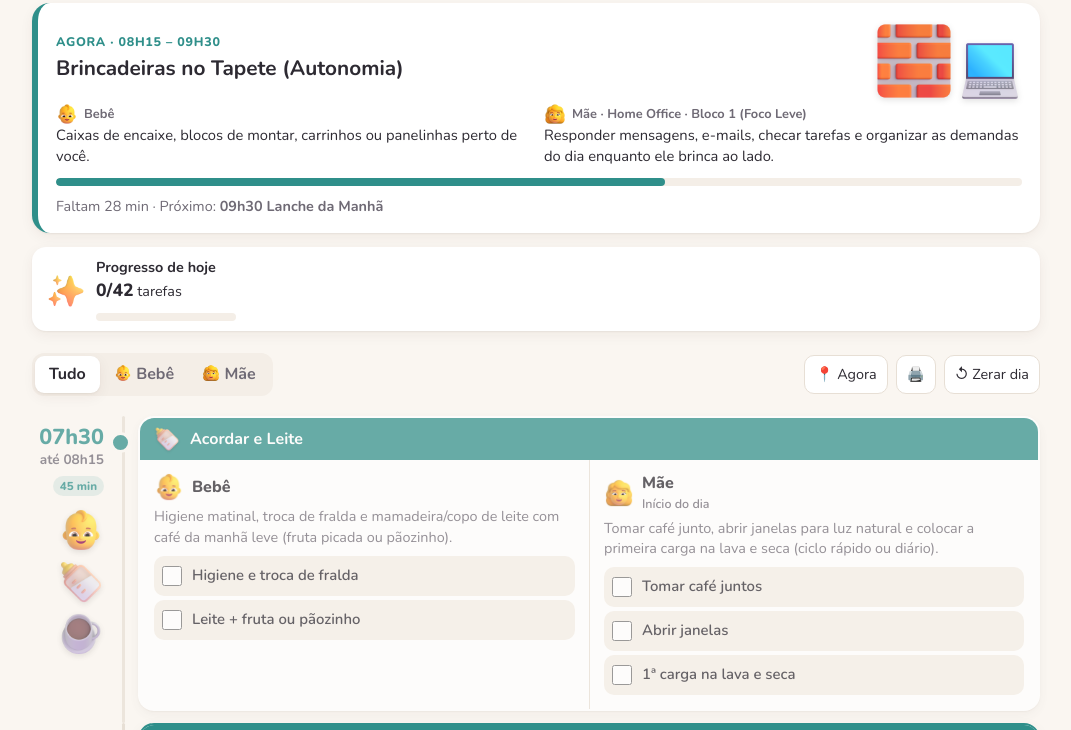
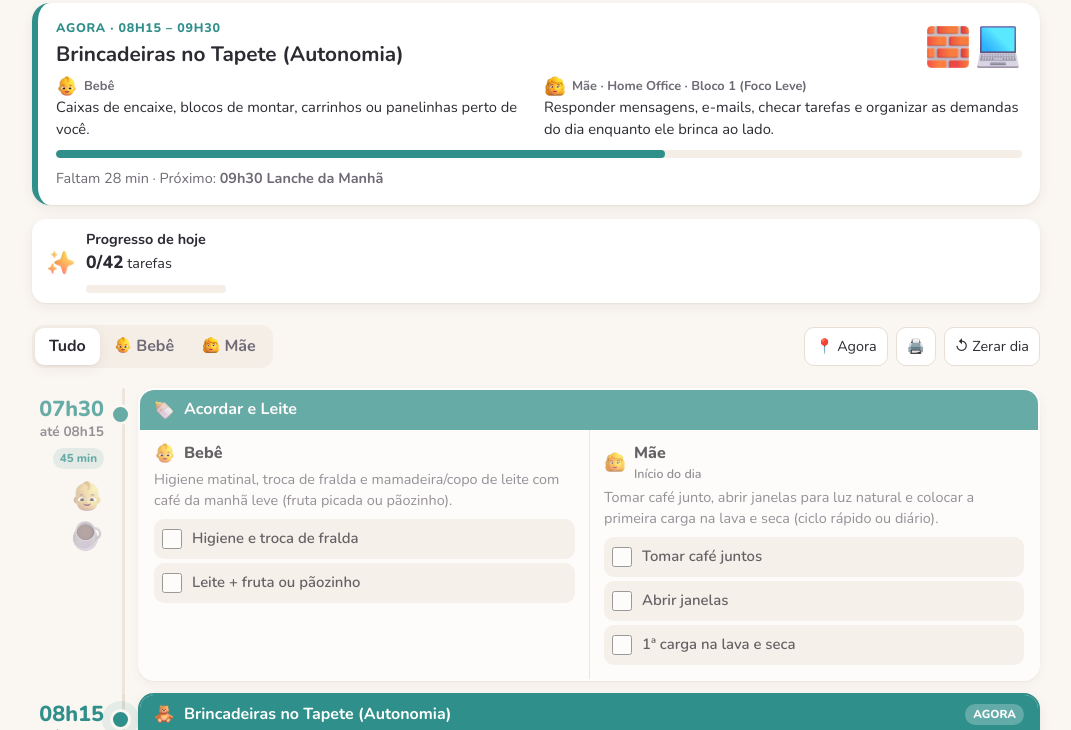
Before and after one commit to Franppires/routine, a plain HTML site: page index.html in a window 1280 px wide. Shown: the part 94-824 px from the top of the page, without its empty margins (104-1175 px from the left). Drawn offline with nearby package versions, Linux system fonts and the light colour scheme.

Commit message:
Deixa ícones menores e mais sutis
Co-Authored-By: Claude Opus 5.5 <noreply@anthropic.com>

```diff
--- a/index.html
+++ b/index.html
@@ -119,7 +119,8 @@ header.top .sub { color: var(--muted); margin: 2px 0 0; font-weight: 600; text-t
 .when .dur { display: inline-block; margin: 6px 12px 0 0; font-size: .72rem; font-weight: 800; color: var(--c); background: color-mix(in srgb, var(--c) 14%, transparent); padding: 2px 7px; border-radius: 99px; }
 .slot .block { margin-left: 8px; }
 .when-ill { display: flex; flex-direction: column; align-items: flex-end; gap: 6px; margin-top: 10px; padding-right: 12px; }
-.when-ill img { width: 46px; height: 46px; object-fit: contain; filter: drop-shadow(0 2px 3px rgba(0,0,0,.15)); }
+.when-ill img { width: 34px; height: 34px; object-fit: contain; filter: saturate(.55); opacity: .7; transition: opacity .3s, filter .3s; }
+.slot.current .when-ill img, .slot:hover .when-ill img { filter: none; opacity: 1; }
 .slot > *, .cols > *, .now .grid > * { min-width: 0; }
 @media (max-width: 680px) {
   .slot { grid-template-columns: 58px 1fr; gap: 0 10px; }
@@ -128,7 +129,7 @@ header.top .sub { color: var(--muted); margin: 2px 0 0; font-weight: 600; text-t
   .when .dur { margin-right: 8px; font-size: .65rem; padding: 1px 5px; }
   .slot .block { margin-left: 4px; }
   .when-ill { padding-right: 8px; gap: 4px; }
-  .when-ill img { width: 40px; height: 40px; }
+  .when-ill img { width: 28px; height: 28px; }
   header.top h1 { font-size: 1.1rem; }
 }
 .block .head {
@@ -163,18 +164,17 @@ body.f-bebe .side + .side, body.f-mae .side + .side { border-left: 0; }
 .ill img:first-child { width: 64px; height: 64px; }
 .side .body { display: flex; gap: 12px; align-items: center; margin-bottom: 8px; }
 .side .body p { margin: 0; flex: 1; }
-.avatar { width: 30px; height: 30px; object-fit: contain; flex: none; }
-.block .head img { width: 26px; height: 26px; filter: drop-shadow(0 1px 1px rgba(0,0,0,.2)); }
+.avatar { width: 22px; height: 22px; object-fit: contain; flex: none; }
+.block .head img { width: 20px; height: 20px; }
 header.top .logo { display: flex; align-items: center; gap: 4px; }
-header.top .logo img { width: 54px; height: 54px; object-fit: contain; }
+header.top .logo img { width: 38px; height: 38px; object-fit: contain; }
 .now .top { display: flex; justify-content: space-between; align-items: center; gap: 12px; }
-.now .top .ill img { width: 64px; height: 64px; }
-.now .top .ill img:first-child { width: 84px; height: 84px; }
+.now .top .ill img, .now .top .ill img:first-child { width: 48px; height: 48px; filter: none; }
 .now .who b { display: flex; align-items: center; gap: 6px; }
 .now .who b img { width: 22px; height: 22px; }
-.pill img { width: 40px; height: 40px; object-fit: contain; flex: none; }
+.pill img { width: 30px; height: 30px; object-fit: contain; flex: none; }
 .tip { display: flex; gap: 12px; align-items: flex-start; }
-.tip > img { width: 56px; height: 56px; object-fit: contain; flex: none; }
+.tip > img { width: 32px; height: 32px; object-fit: contain; flex: none; filter: saturate(.55); opacity: .75; }
 .seg button img { width: 18px; height: 18px; vertical-align: -3px; }
 .free img { width: 72px; height: 72px; display: block; margin: 0 auto 6px; }
 @media (max-width: 680px) {
@@ -387,7 +387,7 @@ function renderBlocks() {
     const dur = d >= 60 ? `${Math.floor(d / 60)}h${d % 60 ? String(d % 60).padStart(2, "0") : ""}` : `${d} min`;
     return `
       <section class="slot" id="b${i}" style="--c: var(--c-${b.cor})">
-        <div class="when"><span class="ini">${fmt(b.ini)}</span><span class="fim">até ${fmt(b.fim)}</span><span class="dur">${dur}</span><div class="when-ill" aria-hidden="true">${[...new Set([b.bebe.imgs[0], b.bebe.imgs[1], b.mae.imgs[0]])].filter(Boolean).map(n => img(n)).join("")}</div></div>
+        <div class="when"><span class="ini">${fmt(b.ini)}</span><span class="fim">até ${fmt(b.fim)}</span><span class="dur">${dur}</span><div class="when-ill" aria-hidden="true">${[...new Set([b.bebe.imgs[0], b.mae.imgs[0]])].map(n => img(n)).join("")}</div></div>
         <article class="block">
           <div class="head">${img(b.img)}<span class="title">${b.titulo}</span><span class="badge" hidden>Agora</span></div>
           <div class="cols">${side("bebe", b.bebe)}${side("mae", b.mae)}</div>
```
